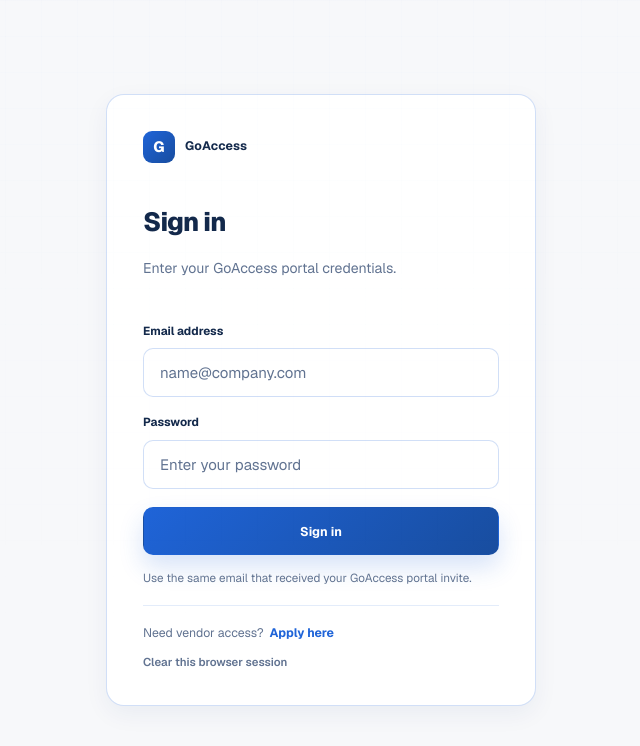
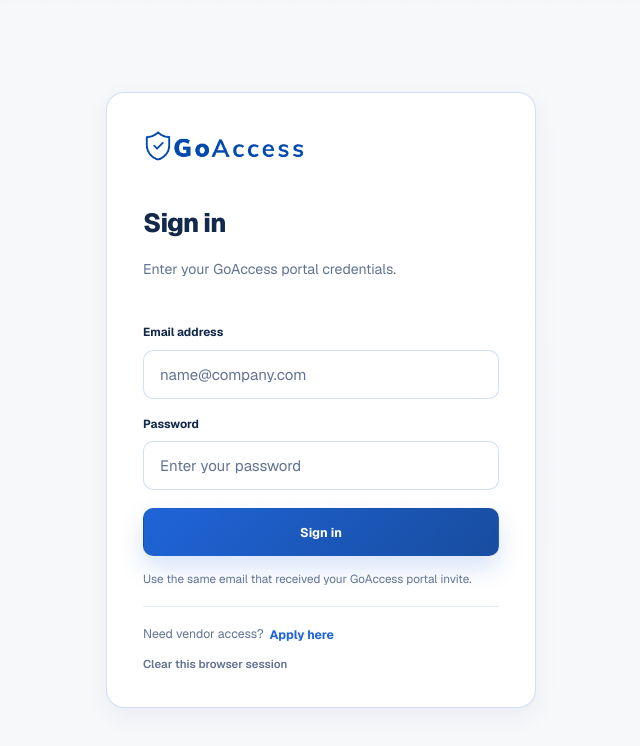
Before and after one commit to Brandonoswalt18-bot/PRM, a Next.js app: page /login in a window 1280 px wide. Shown: the top 746 px of the page, without its empty margins (319-959 px from the left). Built offline with nearby package versions, Linux system fonts and the light colour scheme.

Commit message:
Use approved GoAccess header logo

```diff
--- a/app/app/layout.tsx
+++ b/app/app/layout.tsx
@@ -131,7 +131,6 @@
 
   return (
     <WorkspaceLayout
-      brand="GoAccess"
       workspace="VENDOR ADMIN"
       navItems={vendorNavigation}
       session={session}
--- a/app/globals.css
+++ b/app/globals.css
@@ -151,6 +151,23 @@
 
 .brand-text {
   font-size: 0.82rem;
+}
+
+.approved-brand-link {
+  display: inline-flex;
+  align-items: center;
+  line-height: 1;
+  text-decoration: none;
+}
+
+.approved-brand-logo {
+  display: block;
+  width: 168px;
+  height: auto;
+}
+
+.approved-brand-logo-workspace {
+  width: 156px;
 }
 
 .nav {
@@ -3643,13 +3660,6 @@
   text-decoration: none;
 }
 
-.auth-login-brand .brand-mark {
-  width: 32px;
-  height: 32px;
-  border-radius: 9px;
-  box-shadow: none;
-}
-
 .auth-login-card .login-card-heading {
   gap: 6px;
 }
@@ -3861,6 +3871,10 @@
   .auth-login-brand {
     margin-bottom: 36px;
   }
+
+  .approved-brand-logo {
+    width: 156px;
+  }
 }
 
 @media (max-width: 520px) {
--- a/app/login/page.tsx
+++ b/app/login/page.tsx
@@ -1,4 +1,5 @@
 import Link from "next/link";
+import { GoAccessLogo } from "@/components/brand/goaccess-logo";
 
 type LoginPageProps = {
   searchParams?: Promise<{
@@ -33,9 +34,8 @@
     <main className="login-shell auth-login-shell">
       <div className="login-layout auth-login-layout">
         <section aria-labelledby="login-title" className="login-card auth-login-card">
-          <Link className="brand auth-login-brand" href="/">
-            <span className="brand-mark">G</span>
-            <span className="brand-text">GoAccess</span>
+          <Link aria-label="GoAccess home" className="approved-brand-link auth-login-brand" href="/">
+            <GoAccessLogo className="approved-brand-logo" priority />
           </Link>
           <div className="login-card-heading">
             <h1 id="login-title">Sign in</h1>
--- a/app/onboarding/[token]/page.tsx
+++ b/app/onboarding/[token]/page.tsx
@@ -1,4 +1,5 @@
 import Link from "next/link";
+import { GoAccessLogo } from "@/components/brand/goaccess-logo";
 import { getVendorByInviteToken } from "@/lib/goaccess-store";
 
 type OnboardingPageProps = {
@@ -54,9 +55,8 @@
     <main className="onboarding-shell">
       <div className="onboarding-layout">
         <header className="onboarding-header">
-          <Link className="brand" href="/">
-            <span className="brand-mark">G</span>
-            <span className="brand-text">GoAccess</span>
+          <Link aria-label="GoAccess home" className="approved-brand-link" href="/">
+            <GoAccessLogo className="approved-brand-logo" priority />
           </Link>
           <span className="onboarding-secure-label">Secure vendor onboarding</span>
         </header>
--- a/app/portal/layout.tsx
+++ b/app/portal/layout.tsx
@@ -32,7 +32,6 @@
 
   return (
     <WorkspaceLayout
-      brand="GoAccess"
       workspace="VENDOR PORTAL"
       navItems={partnerNavigation}
       session={session}
--- /dev/null
+++ b/components/brand/goaccess-logo.tsx
@@ -0,0 +1,20 @@
+import Image from "next/image";
+
+type GoAccessLogoProps = {
+  className?: string;
+  priority?: boolean;
+};
+
+export function GoAccessLogo({ className, priority = false }: GoAccessLogoProps) {
+  return (
+    <Image
+      alt="GoAccess"
+      className={className}
+      height={58}
+      priority={priority}
+      src="/brand/goaccess-approved-logo.png"
+      unoptimized
+      width={280}
+    />
+  );
+}
--- a/components/marketing/marketing-page.tsx
+++ b/components/marketing/marketing-page.tsx
@@ -1,13 +1,13 @@
 import Link from "next/link";
+import { GoAccessLogo } from "@/components/brand/goaccess-logo";
 import { DemoRequestForm } from "@/components/marketing/demo-request-form";
 
 export function MarketingPage() {
   return (
     <div className="site-shell public-shell public-application-shell">
       <header className="topbar topbar-minimal">
-        <Link className="brand brand-light" href="/">
-          <span className="brand-mark brand-mark-light">G</span>
-          <span className="brand-text">GoAccess</span>
+        <Link aria-label="GoAccess home" className="approved-brand-link" href="/">
+          <GoAccessLogo className="approved-brand-logo" priority />
         </Link>
         <nav aria-label="Public navigation" className="public-nav">
           <span>Already a vendor?</span>
```
Also changed, not shown: components/product/workspace-layout.tsx (+4 -6 lines), public/brand/goaccess-approved-logo.png (added).
